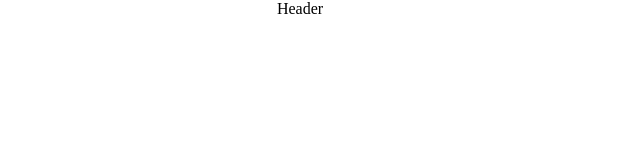
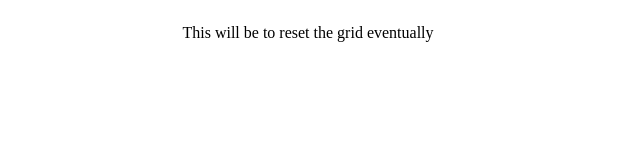
Before and after one commit to marr9880/etch-a-sketch, a plain HTML site: page index.html in a window 1280 px wide. Shown: the top 160 px of the page, without its empty margins (0-640 px from the left). Drawn offline with Linux system fonts and the light colour scheme.

Commit message:
Try to style with CSS not working on created divs in javascript

```diff
--- a/index.html
+++ b/index.html
@@ -8,11 +8,11 @@
 </head>
 <body>
 
-    <div class="header">
-        Header
+    <div class="reset">
+        This will be to reset the grid eventually
     </div>
 
-    <div class="grid-container">
+    <div class="container">
 
     </div>
 
--- a/scripts.js
+++ b/scripts.js
@@ -1,29 +1,17 @@
-const header = document.querySelector(".header");
-header.style.display = "flex";
-header.style.alignItems = "center";
-header.style.justifyContent = "center";
-
-const container = document.querySelector(".grid-container");
-container.style.display = "flex";
-container.style.flexWrap = "wrap";
-container.style.width = "600px";
-container.style.height = "600px";
-container.style.alignItems = "center";
-container.style.justifyContent = "center";
+const container = document.querySelector(".container");
 
 let gridSize = 16;
 
 function createGridItem() {
     const div = document.createElement("div");
+    div.classList.add("item");
     let divHeight = 600 / gridSize;
     let divWidth = 600 / gridSize;
-    div.classList.add("grid-item");
     div.style.height = `${divHeight}px`;
     div.style.width = `${divWidth}px`;
-    div.style.display = "flex";
 
     container.appendChild(div);
-};
+    };
 
 function createGrid() {
     for (let i = 0; i < (gridSize * gridSize); i++) {
--- a/styles.css
+++ b/styles.css
@@ -1,14 +1,11 @@
-body {
+html {
+    margin: 0;
     padding: 0;
-    margin: 0;
+    box-sizing: border-box;
     display: flex;
-    flex-direction: column;
-    box-sizing: border-box;
-    width: 600px;
-    height: 650px;
-};
+}
 
-.header {
+.reset {
     display: flex;
     height: 50px;
     width: 600px;
@@ -16,12 +13,16 @@ body {
     align-items: center;
 };
 
-.grid-container {
+.container {
     display: flex;
     flex-wrap: wrap;
-    flex-direction: row;
     height: 600px;
     width: 600px;
     justify-content: center;
     align-items: center;
 };
+
+.item {
+    display: flex;
+    background-color: lightslategray;
+};
```
